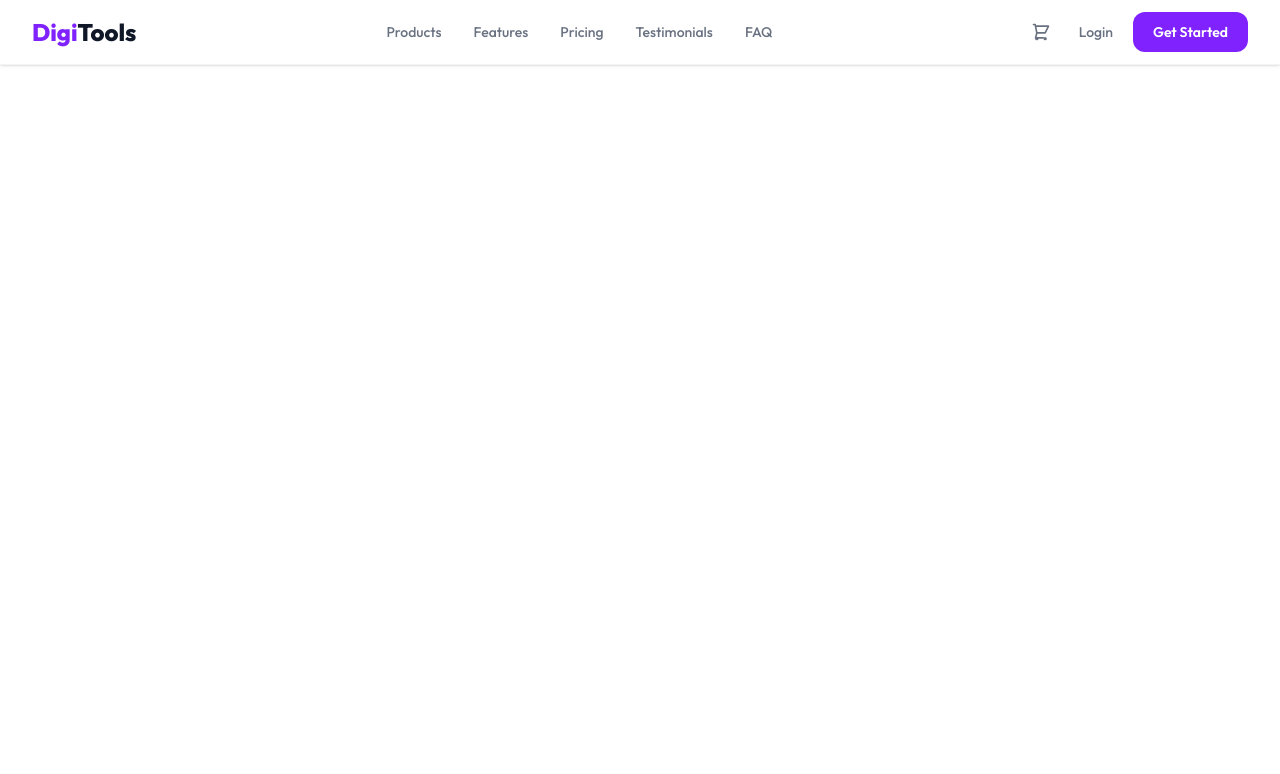
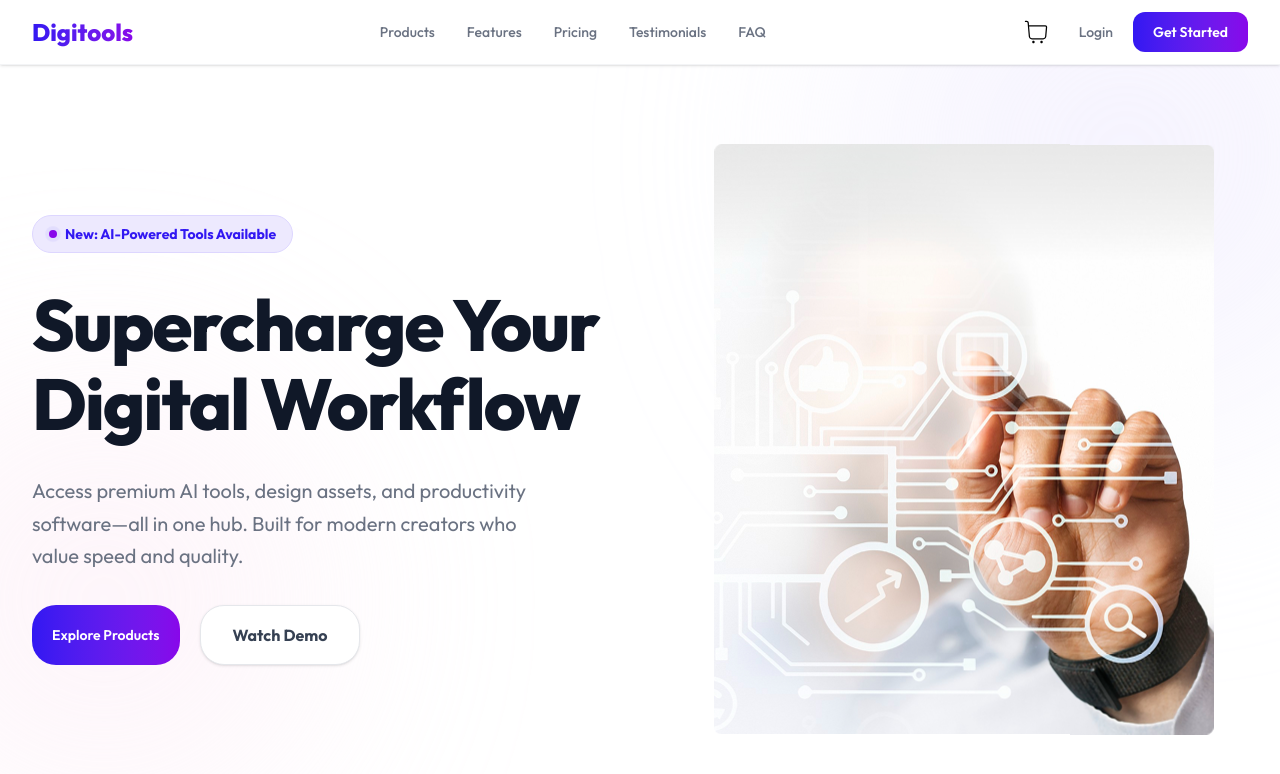
Before and after one commit to sanoyon211/assignment-06-digitools, a React (Vite) app: page / in a window 1280 px wide. Shown: the top 774 px of the page. Built offline with nearby package versions, Linux system fonts and the light colour scheme.

Commit message:
update: added banner section

```diff
--- a/package.json
+++ b/package.json
@@ -13,6 +13,7 @@
     "@tailwindcss/vite": "^4.2.2",
     "react": "^19.2.4",
     "react-dom": "^19.2.4",
+    "react-icons": "^5.6.0",
     "tailwindcss": "^4.2.2"
   },
   "devDependencies": {
--- a/src/App.jsx
+++ b/src/App.jsx
@@ -1,3 +1,4 @@
+import Banner from "./components/Banner"
 import Navbar from "./components/Navber"
 
 
@@ -8,7 +9,8 @@ function App() {
 
   return (
     <>
-      <Navbar/>
+      <Navbar />
+      <Banner/>
     </>
   )
 }
--- /dev/null
+++ b/src/components/Banner.jsx
@@ -0,0 +1,58 @@
+import BannerImg from "../assets/products/banner.png"
+
+const Banner = () => {
+  return (
+    <section className="relative min-h-screen flex items-center pt-20 bg-white overflow-hidden">
+      {/* Background Animated Blobs - একদম পিডিএফ ডিজাইনের মতো */}
+      <div className="absolute inset-0 pointer-events-none">
+        <div className="absolute -top-24 -right-24 w-[500px] h-[500px] bg-violet-100 rounded-full blur-[120px] opacity-70 animate-pulse-slow"></div>
+        <div
+          className="absolute top-1/2 -left-24 w-[400px] h-[400px] bg-pink-100 rounded-full blur-[100px] opacity-50 animate-pulse-slow"
+          style={{ animationDelay: '2s' }}
+        ></div>
+      </div>
+
+      <div className="max-w-7xl mx-auto px-4 sm:px-6 lg:px-8 relative z-10 py-16 w-full">
+        <div className="grid lg:grid-cols-2 gap-12 lg:gap-20 items-center">
+          {/* Left Side */}
+          <div className="flex flex-col gap-8">
+            <div className="inline-flex w-fit items-center gap-2 px-4 py-2 rounded-full bg-violet-100 border border-violet-200 text-violet-primary text-sm font-bold animate-slide-in">
+              <span className="relative flex h-2 w-2">
+                <span className="animate-ping absolute inline-flex h-full w-full rounded-full bg-violet-primary opacity-75"></span>
+                <span className="relative inline-flex rounded-full h-2 w-2 bg-violet-secondary"></span>
+              </span>
+              New: AI-Powered Tools Available
+            </div>
+
+            <h1 className="text-5xl sm:text-7xl font-extrabold leading-[1.1] text-gray-900 tracking-tight">
+              Supercharge Your <br />
+              <span className="text-gradient">Digital Workflow</span>
+            </h1>
+
+            <p className="text-gray-500 text-lg sm:text-xl leading-relaxed max-w-lg">
+              Access premium AI tools, design assets, and productivity
+              software—all in one hub. Built for modern creators who value speed
+              and quality.
+            </p>
+
+            <div className="flex flex-wrap gap-5">
+              <a href="#products">
+                <button className="btn-gradient cursor-pointer">Explore Products</button>
+              </a>
+
+              <button className="bg-white border border-gray-200 hover:border-violet-300 text-gray-700 font-bold px-8 py-4 rounded-3xl transition-all hover:bg-violet-50 flex items-center gap-2 shadow-sm cursor-pointer">
+                Watch Demo
+              </button>
+            </div>
+          </div>
+
+          <div className="mx-auto">
+            <img src={BannerImg} alt="" className="animate-float" />
+          </div>
+        </div>
+      </div>
+    </section>
+  );
+};
+
+export default Banner;
--- a/src/components/Navber.jsx
+++ b/src/components/Navber.jsx
@@ -1,4 +1,5 @@
 import { useState } from 'react';
+import { CiShoppingCart } from 'react-icons/ci';
 
 const Navbar = ({ cartCount }) => {
   const [menuOpen, setMenuOpen] = useState(false);
@@ -7,15 +8,9 @@ const Navbar = ({ cartCount }) => {
     <nav className="fixed top-0 left-0 right-0 z-50 bg-white border-b border-gray-100 shadow-sm">
       <div className="max-w-7xl mx-auto px-4 sm:px-6 lg:px-8">
         <div className="flex items-center justify-between h-16">
-          {/* Logo */}
           <div className="flex items-center gap-1">
-            {/* Logo Image — uncomment করো যখন logo image যোগ করবে */}
-            {/*
-              <img src="/images/logo.png" alt="DigiTools Logo" className="h-8 w-auto" />
-            */}
-            <span className="text-2xl font-extrabold font-[family-name:var(--font-display)]">
-              <span className="text-violet-600">Digi</span>
-              <span className="text-gray-900">Tools</span>
+            <span className="text-2xl font-extrabold bg-gradient-to-r from-[#3218f2] to-[#8807ea] bg-clip-text text-transparent">
+              Digitools
             </span>
           </div>
 
@@ -39,19 +34,7 @@ const Navbar = ({ cartCount }) => {
             {/* Cart */}
             <div className="relative">
               <button className="p-2 rounded-xl text-gray-500 hover:text-violet-600 hover:bg-violet-50 transition-all">
-                <svg
-                  className="size-5"
-                  fill="none"
-                  viewBox="0 0 24 24"
-                  stroke="currentColor"
-                >
-                  <path
-                    strokeLinecap="round"
-                    strokeLinejoin="round"
-                    strokeWidth={2}
-                    d="M3 3h2l.4 2M7 13h10l4-8H5.4m0 0L7 13m0 0l-1.5 6M7 13l-1.5 6m0 0h9M17 19a1 1 0 100 2 1 1 0 000-2zm-10 0a1 1 0 100 2 1 1 0 000-2z"
-                  />
-                </svg>
+                <CiShoppingCart className="text-3xl text-black" />
                 {cartCount > 0 && (
                   <span className="absolute -top-1 -right-1 bg-violet-600 text-white text-[11px] font-bold rounded-full size-5 flex items-center justify-center">
                     {cartCount}
@@ -64,7 +47,14 @@ const Navbar = ({ cartCount }) => {
               Login
             </button>
 
-            <button className="bg-violet-600 hover:bg-violet-700 text-white text-sm font-semibold px-5 py-2.5 rounded-xl transition-all hover:shadow-lg hover:shadow-violet-200">
+            <button
+              className="bg-gradient-to-r from-[#3218f2] to-[#8807ea]
+  hover:from-[#4a2fff] hover:to-[#b20bff]
+  text-white text-sm font-semibold px-5 py-2.5 rounded-xl
+  transition-all duration-300 ease-in-out
+  hover:shadow-sm hover:shadow-purple-400/20
+  hover:scale-[1.01] active:scale-[0.97]"
+            >
               Get Started
             </button>
 
--- a/src/index.css
+++ b/src/index.css
@@ -1 +1,33 @@
 @import "tailwindcss";
+
+@theme {
+  --font-display: "Plus Jakarta Sans", "Inter", system-ui, sans-serif;
+  --font-body: "Outfit", "Inter", system-ui, sans-serif;
+
+
+  --color-violet-primary: #3218f2;
+  --color-violet-secondary: #8807ea;
+
+  @keyframes float {
+    0%, 100% { transform: translateY(0px) rotate(0deg); }
+    50% { transform: translateY(-10px) rotate(1deg); }
+  }
+  @keyframes pulse-slow {
+    0%, 100% { opacity: 0.8; transform: scale(1); }
+    50% { opacity: 0.4; transform: scale(1.1); }
+  }
+
+
+  --animate-float: float 6s ease-in-out infinite;
+  --animate-pulse-slow: pulse-slow 8s ease-in-out infinite;
+}
+
+.btn-gradient {
+  @apply bg-gradient-to-r from-[#3218f2] to-[#8807ea]
+    hover:from-[#4a2fff] hover:to-[#b20bff]
+    text-white text-sm font-semibold px-5 py-5 rounded-3xl
+    transition-all duration-300 ease-in-out
+    hover:shadow-sm hover:shadow-purple-400/20
+    hover:scale-[1.01] active:scale-[0.97]
+    ;
+}
```
Also changed, not shown: src/assets/products/banner.png (renamed from src/assets/banner.png), 1 other file (tests, documents, lock files or other folders).
